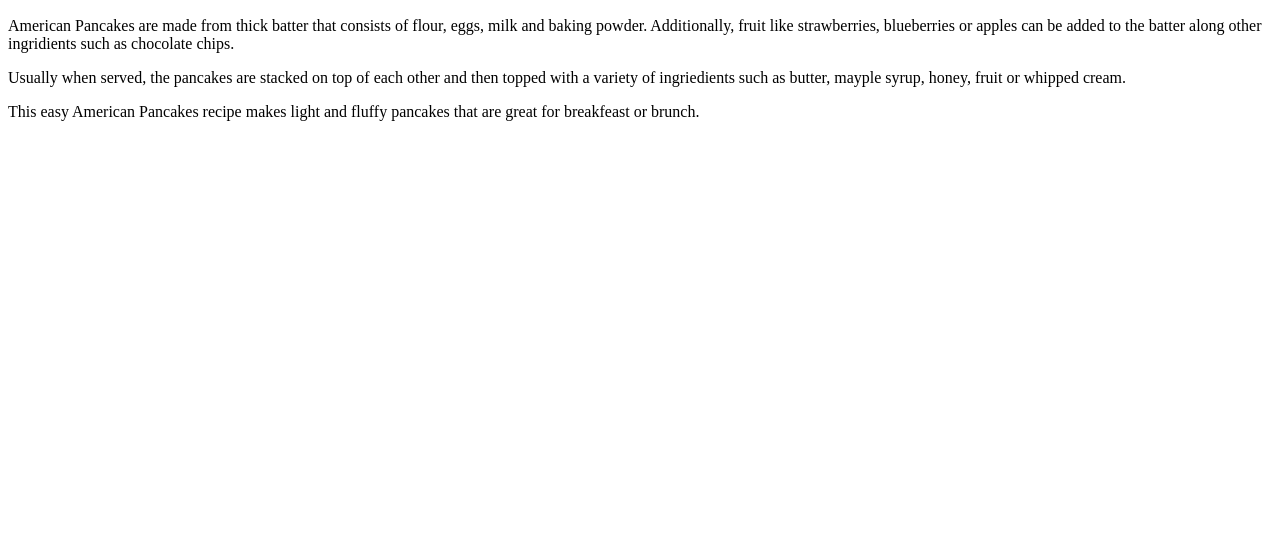
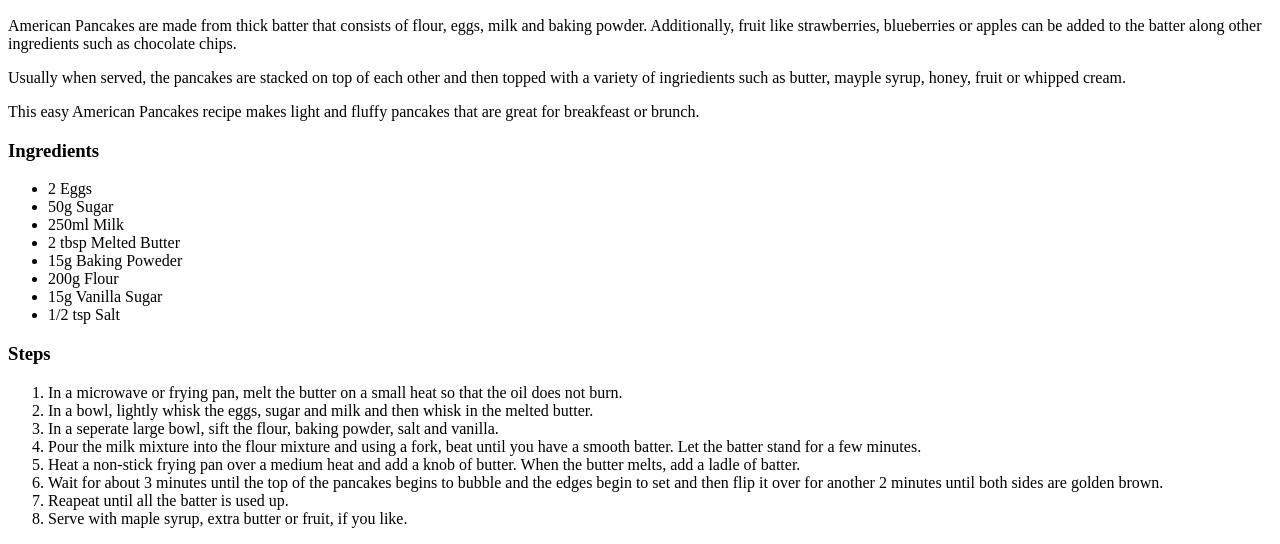
Before and after one commit to sewerynstr/odin-recipes, a plain HTML site: page recipes/american-pancakes.html in a window 1280 px wide. Shown: the part 557-1101 px from the top of the page. Before the commit the page ends 800 px from the top, so only its background shows below. Drawn offline with Linux system fonts and the light colour scheme.

Commit message:
Add igredients and steps for American Pancakes
Setup file for Chocolate Chip Cookies

```diff
--- a/recipes/american-pancakes.html
+++ b/recipes/american-pancakes.html
@@ -14,7 +14,7 @@
        <p>American Pancakes are made from thick batter that consists of
         flour, eggs, milk and baking powder. Additionally, fruit like
         strawberries, blueberries or apples can be added to the batter
-        along other ingridients such as chocolate chips.
+        along other ingredients such as chocolate chips.
        </p>
        <p>Usually when served, the pancakes are stacked on top of each other and then
         topped with a variety of ingriedients such as butter, mayple syrup,
@@ -22,6 +22,34 @@
        </p>
        <p>This easy American Pancakes recipe makes light and fluffy pancakes that are great for breakfeast or brunch.</p>
 
+       <h3>Ingredients</h3>
+       <ul>
+        <li>2 Eggs</li>
+        <li>50g Sugar</li>
+        <li>250ml Milk</li>
+        <li>2 tbsp Melted Butter</li>
+        <li>15g Baking Poweder</li>
+        <li>200g Flour</li>
+        <li>15g Vanilla Sugar</li>
+        <li>1/2 tsp Salt</li>
+       </ul>
 
+       <h3>Steps</h3>
+       <ol>
+        <li>In a microwave or frying pan, melt the butter on a small heat so that the oil does not burn.</li>
+      <li>In a bowl, lightly whisk the eggs, sugar and milk and then whisk in the melted butter.</li>
+      <li>In a seperate large bowl, sift the flour, baking powder, salt and vanilla.</li>
+      <li>Pour the milk mixture into the flour mixture and using a fork, beat
+        until you have a smooth batter. Let the batter stand for a few minutes.
+      </li>
+      <li>Heat a non-stick frying pan over a medium heat and add a knob of butter. When the
+        butter melts, add a ladle of batter.
+      </li>
+      <li>Wait for about 3 minutes until the top of the pancakes begins to bubble and the edges begin to set and
+        then flip it over for another 2 minutes until both sides are golden brown.
+      </li>
+      <li>Reapeat until all the batter is used up.</li>
+      <li>Serve with maple syrup, extra butter or fruit, if you like.</li>
+    </ol>
     </body>
 </html>
```
Also changed, not shown: index.html (+2 -1 lines), recipes/chocolatechip-cookies.html (added, +11 -0 lines).
